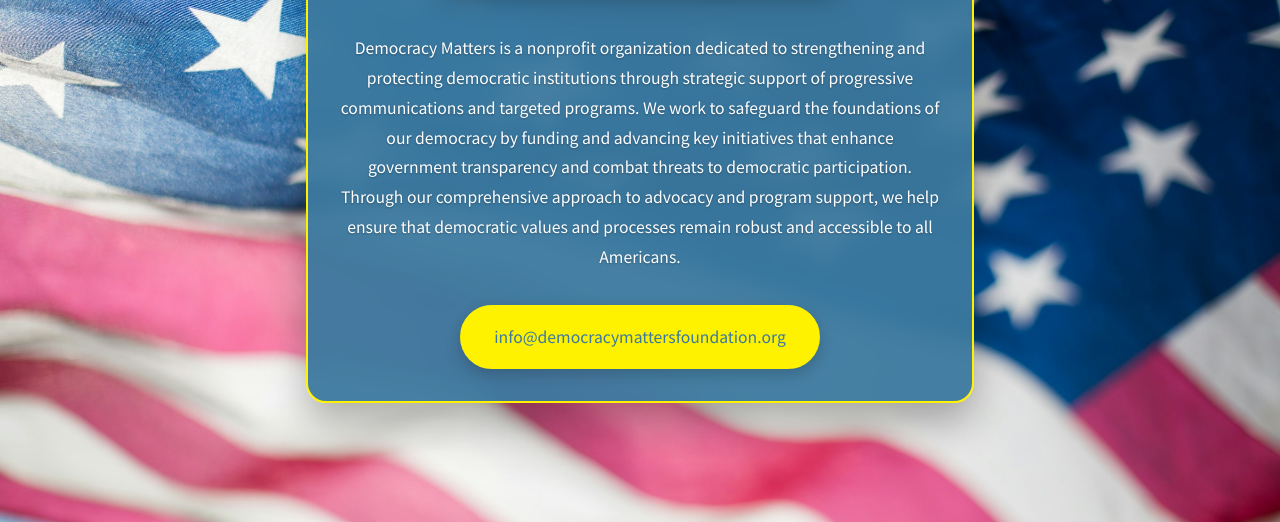
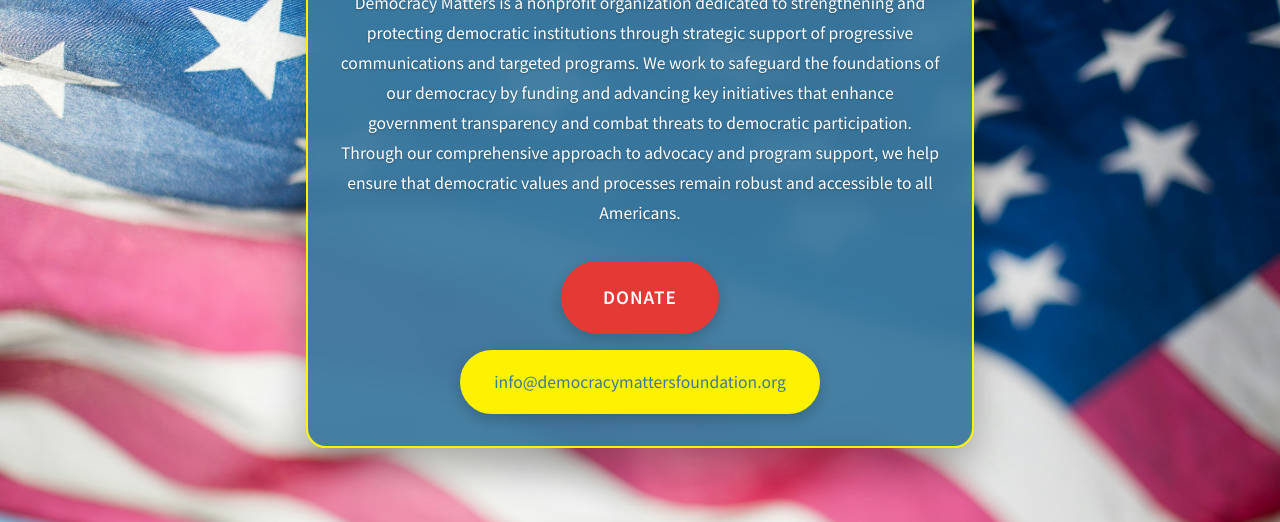
Before and after one commit to pdennis/democracymatters, a plain HTML site: page index.html in a window 1280 px wide. Shown: the part 278-800 px from the top of the page. Drawn offline with Linux system fonts and the light colour scheme.

Commit message:
add donate button

```diff
--- a/index.html
+++ b/index.html
@@ -27,6 +27,7 @@
             </section>
 
             <section class="contact">
+                <a href="https://secure.actblue.com/donate/democracy-matters-foundation-1?refcode=landing" class="donate-button" target="_blank" rel="noopener noreferrer">Donate</a>
                 <a href="info@democracymattersfoundation.org" class="email">info@democracymattersfoundation.org</a>
             </section>
         </main>
--- a/style.css
+++ b/style.css
@@ -56,6 +56,13 @@ body {
     gap: 2rem;
 }
 
+.contact {
+    display: flex;
+    flex-direction: column;
+    gap: 1rem;
+    align-items: center;
+}
+
 .description {
     font-size: 1.1rem;
     font-weight: 400;
@@ -87,6 +94,29 @@ body {
     box-shadow: 0 10px 25px rgba(0, 0, 0, 0.3);
 }
 
+.donate-button {
+    display: inline-block;
+    font-size: 1.2rem;
+    color: #ffffff;
+    text-decoration: none;
+    padding: 1.2rem 2.5rem;
+    background: #e53935;
+    border: 2px solid #e53935;
+    border-radius: 50px;
+    transition: all 0.3s ease;
+    font-weight: 600;
+    box-shadow: 0 5px 15px rgba(0, 0, 0, 0.2);
+    text-transform: uppercase;
+    letter-spacing: 1px;
+}
+
+.donate-button:hover {
+    background: #d32f2f;
+    border-color: #d32f2f;
+    transform: translateY(-2px);
+    box-shadow: 0 10px 25px rgba(229, 57, 53, 0.4);
+}
+
 @media (max-width: 768px) {
     .container {
         margin: 1rem;
@@ -105,6 +135,11 @@ body {
         font-size: 1rem;
         padding: 0.8rem 1.5rem;
     }
+
+    .donate-button {
+        font-size: 1rem;
+        padding: 1rem 2rem;
+    }
 }
 
 @media (max-width: 480px) {
```
